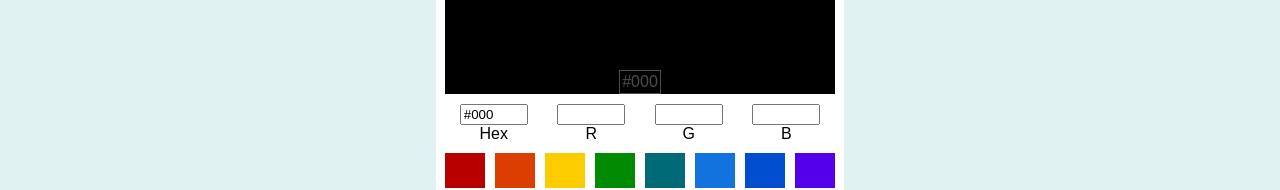
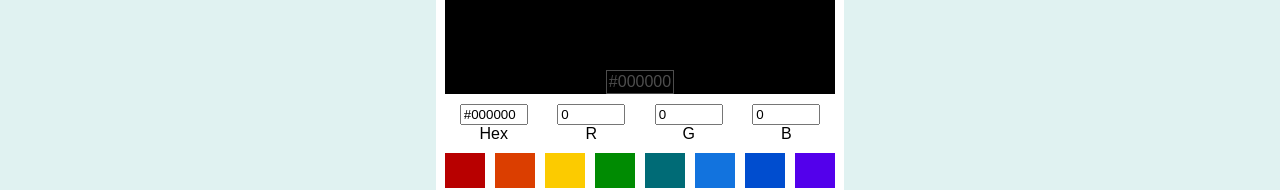
Before and after one commit to lealxh/react-color-picker, a React (Vite) app: page /ColorPicker in a window 1280 px wide. Shown: the part 286-476 px from the top of the page. Built offline with nearby package versions, Linux system fonts and the light colour scheme.

Commit message:
RGB textboxs functionality

```diff
--- a/src/App.jsx
+++ b/src/App.jsx
@@ -15,7 +15,7 @@ function App() {
           <Routes>
             <Route exact path="/" element={<About />}></Route>
             <Route path="/About" element={<About />}></Route>
-            <Route path="/ColorPicker" element={<ColorPicker selectedColor={"#000"} Colors={["#B80000", "#DB3E00", "#FCCB00", "#008B02", "#006B76", "#1273DE", "#004DCF", "#5300EB", "#EB9694", "#FAD0C3", "#FEF3BD", "#C1E1C5", "#BEDADC", "#C4DEF6", "#BED3F3", "#D4C4FB"]} />}></Route>
+            <Route path="/ColorPicker" element={<ColorPicker selectedColor={"#000000"} Colors={["#B80000", "#DB3E00", "#FCCB00", "#008B02", "#006B76", "#1273DE", "#004DCF", "#5300EB", "#EB9694", "#FAD0C3", "#FEF3BD", "#C1E1C5", "#BEDADC", "#C4DEF6", "#BED3F3", "#D4C4FB"]} />}></Route>
           </Routes>
         </div>
       </div>
--- a/src/components/ColorPicker.jsx
+++ b/src/components/ColorPicker.jsx
@@ -3,26 +3,38 @@ import { useImmerReducer } from "use-immer"
 import "./ColorPicker.css"
 
 function ColorPicker(props) {
+  const hexField = useRef(null)
+  const rField = useRef(null)
+  const gField = useRef(null)
+  const bField = useRef(null)
+
   const InitialState = {
     SelectedColor: {
       hex: props.selectedColor,
-      r: "",
-      g: "",
-      b: ""
+      r: 0,
+      g: 0,
+      b: 0
     },
     ColorButtons: props.Colors.map(colorValue => {
       return {
         isSelected: false,
         color: {
           hex: colorValue,
-          r: "",
-          g: "",
-          b: ""
+          r: 0,
+          g: 0,
+          b: 0
         },
         style: { backgroundColor: colorValue }
       }
     })
   }
+
+  const [state, dispatch] = useImmerReducer(reducer, InitialState)
+
+  useEffect(() => {
+    dispatch({ type: "hexToRGB", value: state.SelectedColor.hex })
+  }, [state.SelectedColor.hex])
+
   function reducer(draft, action) {
     switch (action.type) {
       case "Click":
@@ -32,10 +44,9 @@ function ColorPicker(props) {
           g: "",
           b: ""
         }
-
         for (let i = 0; i < draft.ColorButtons.length; i++) {
           if (draft.ColorButtons[i].color.hex == draft.SelectedColor.hex) {
-            draft.ColorButtons[i].style = { backgroundColor: draft.ColorButtons[i].color.hex, boxShadow: draft.ColorButtons[i].color.hex + " 0px 0px 10px" }
+            draft.ColorButtons[i].style = { backgroundColor: draft.ColorButtons[i].color.hex, boxShadow: "black 0px 0px 10px" }
           } else {
             draft.ColorButtons[i].style = { backgroundColor: draft.ColorButtons[i].color.hex }
           }
@@ -46,10 +57,32 @@ function ColorPicker(props) {
       case "TextEdit":
         console.log("Input: " + action.value)
         return
+
+      case "hexToRGB":
+        draft.SelectedColor.hex = action.value
+        try {
+          var result = /^#?([a-f\d]{2})([a-f\d]{2})([a-f\d]{2})$/i.exec(draft.SelectedColor.hex)
+          draft.SelectedColor.r = parseInt(result[1], 16)
+          draft.SelectedColor.g = parseInt(result[2], 16)
+          draft.SelectedColor.b = parseInt(result[3], 16)
+        } catch (error) {}
+
+        return
+
+      case "RGBToHex":
+        try {
+          if (action.value.r) draft.SelectedColor.r = action.value.r
+          if (action.value.g) draft.SelectedColor.g = action.value.g
+          if (action.value.b) draft.SelectedColor.b = action.value.b
+          draft.SelectedColor.hex = ConvertRGBtoHex(draft.SelectedColor.r, draft.SelectedColor.g, draft.SelectedColor.b)
+        } catch (error) {}
+
+        return
     }
   }
-  const [state, dispatch] = useImmerReducer(reducer, InitialState)
-
+  function testValueRGB(value) {
+    return /(\d+)/.test(value) && parseInt(value) < 256
+  }
   function ColorToHex(color) {
     var hexadecimal = color.toString(16)
     return hexadecimal.length == 1 ? "0" + hexadecimal : hexadecimal
@@ -72,7 +105,7 @@ function ColorPicker(props) {
           <input
             value={state.SelectedColor.hex}
             onChange={e => {
-              dispatch({ type: "TextEdit", value: e.target.value })
+              dispatch({ type: "hexToRGB", value: e.target.value })
             }}
             id="hexField"
             autoComplete="off"
@@ -81,15 +114,39 @@ function ColorPicker(props) {
           <div className="controls-label">Hex</div>
         </div>
         <div className="controls-column">
-          <input id="rField" type="text" />
+          <input
+            id="rField"
+            type="text"
+            name="rField"
+            value={state.SelectedColor.r}
+            onChange={e => {
+              if (testValueRGB(e.target.value)) dispatch({ type: "RGBToHex", value: { r: e.target.value } })
+            }}
+          />
           <div className="controls-label">R</div>
         </div>
         <div className="controls-column">
-          <input id="gField" type="text" />
+          <input
+            id="gField"
+            type="text"
+            name="gField"
+            value={state.SelectedColor.g}
+            onChange={e => {
+              if (testValueRGB(e.target.value)) dispatch({ type: "RGBToHex", value: { g: e.target.value } })
+            }}
+          />
           <div className="controls-label">G</div>
         </div>
         <div className="controls-column">
-          <input id="bField" type="text" />
+          <input
+            id="bField"
+            name="bField"
+            type="text"
+            value={state.SelectedColor.b}
+            onChange={e => {
+              if (testValueRGB(e.target.value)) dispatch({ type: "RGBToHex", value: { b: e.target.value } })
+            }}
+          />
           <div className="controls-label">B</div>
         </div>
       </div>
```
